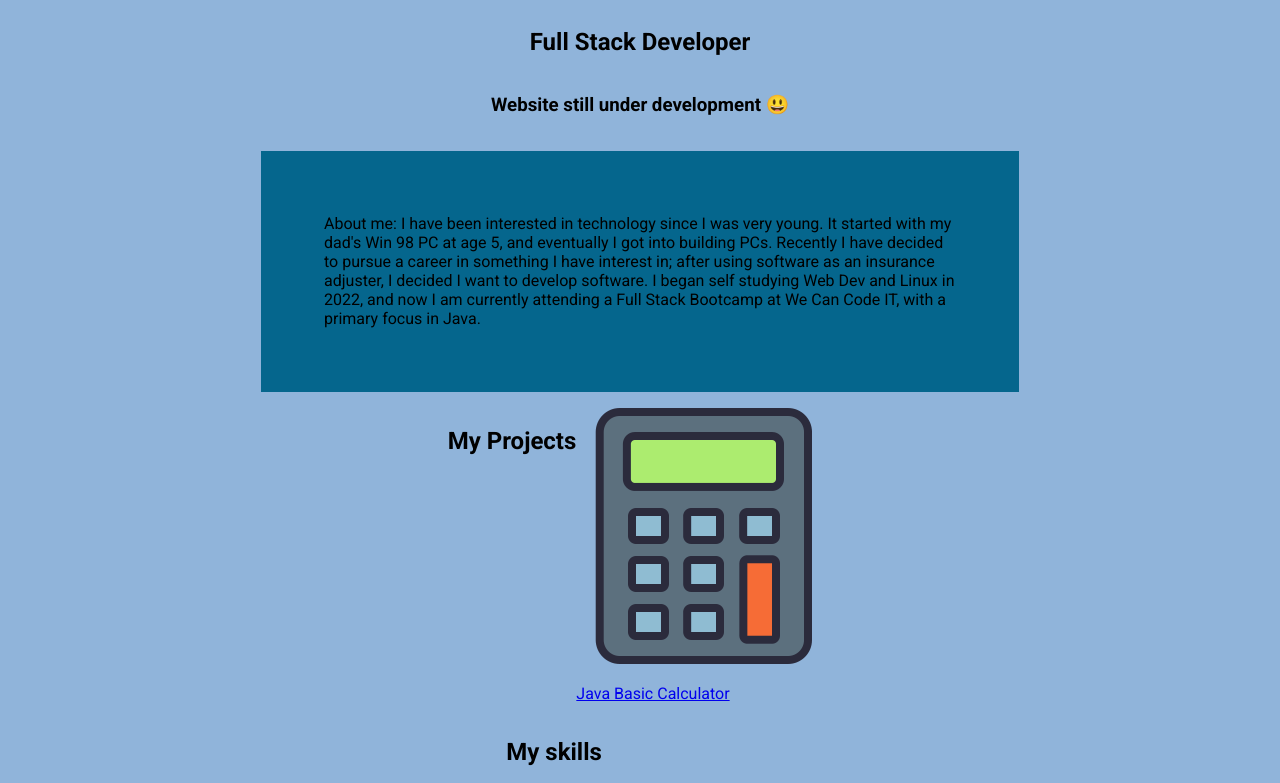
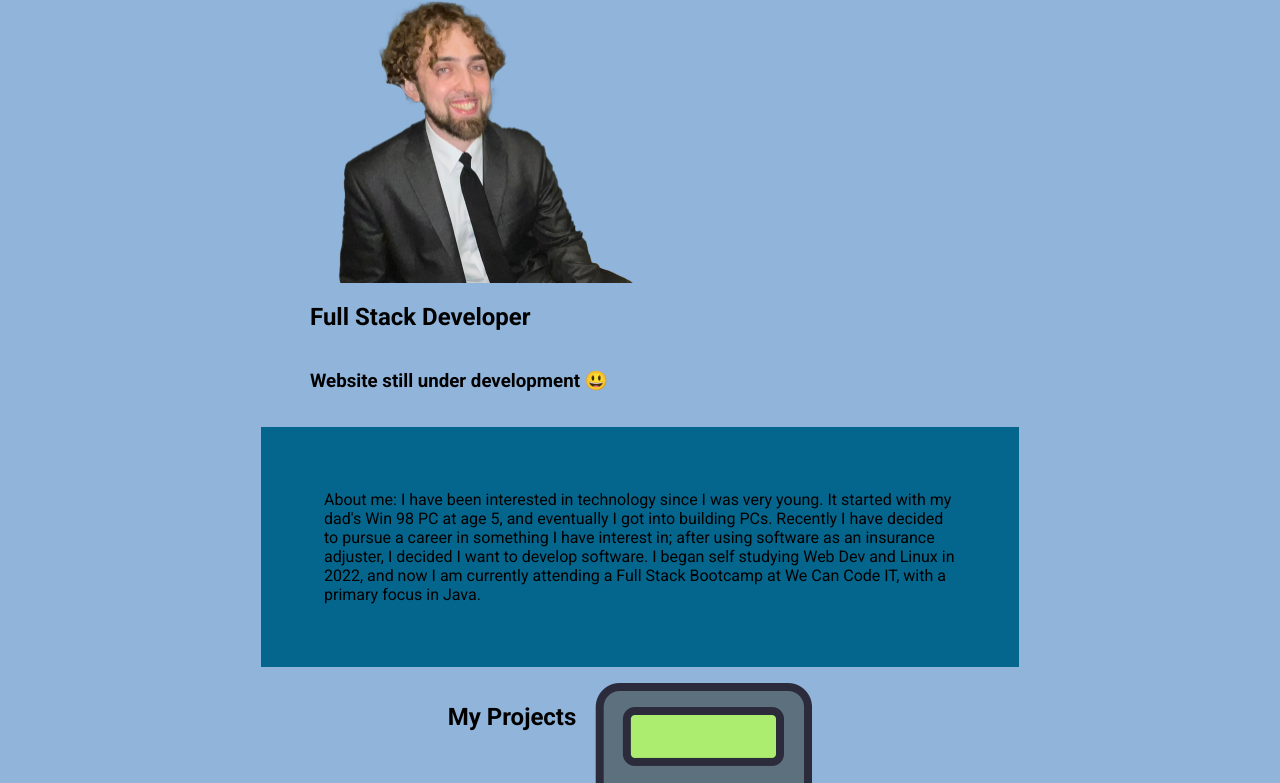
Before and after one commit to 1DanielKing/1DanielKing.github.io, a plain HTML site: page index.html in a window 1280 px wide. Shown: the part 148-931 px from the top of the page. Drawn offline with Linux system fonts and the light colour scheme.

Commit message:
image placed not perfectly

```diff
--- a/index.html
+++ b/index.html
@@ -34,9 +34,12 @@
       </nav>
     </header>
     <main>
-      <h1 id="name">Daniel King</h1>
-      <h2 id="title">Full Stack Developer</h2>
-      <h3>Website still under development 😃</h3>
+      <section class="heading">
+        <h1 id="name">Daniel King</h1>
+        <img src="img/upper.png" alt="photo of Daniel">
+        <h2 id="title">Full Stack Developer</h2>
+        <h3>Website still under development 😃</h3>
+      </section>
       <p class="textbody">
         About me:
         I have been interested in technology since I was very young. It started
--- a/styles.css
+++ b/styles.css
@@ -30,6 +30,15 @@
 #links {
   display: flex;
   justify-content: flex-end;
+}
+
+.heading{
+  display: grid;
+
+}
+
+.heading img{
+  max-width: 50%;
 }
 
 /* Background color */
```
Also changed, not shown: img/upper.png (renamed from img/upper cutout suit.png).
